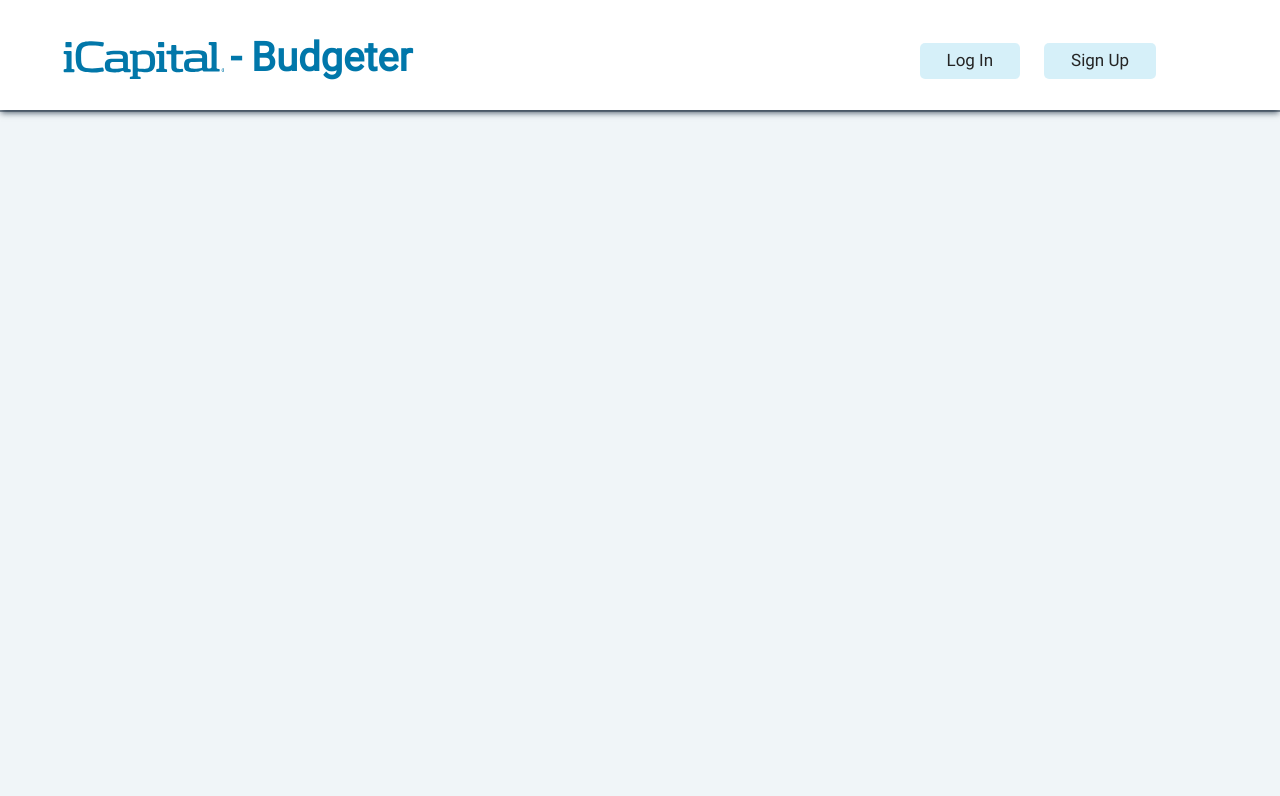
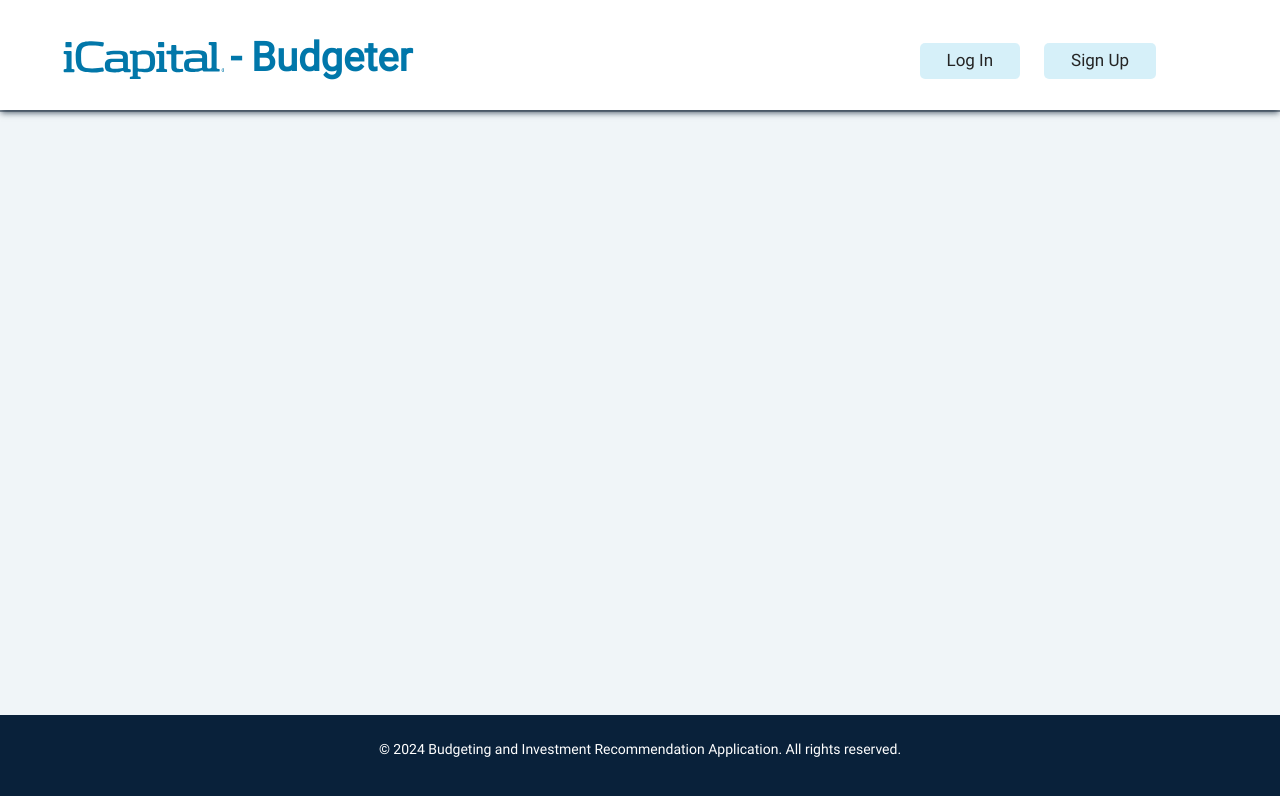
Before and after one commit to jorammercado/fin-track-frontend, a React (Vite) app: page /login in a window 1280 px wide. Shown: the top 796 px of the page. Built offline with nearby package versions, Linux system fonts and the light colour scheme.

Commit message:
footer added

```diff
--- a/src/App.jsx
+++ b/src/App.jsx
@@ -2,6 +2,7 @@ import { useState } from 'react'
 import { BrowserRouter as Router, Routes, Route, Navigate } from "react-router-dom"
 import Login from "./pages/Login"
 import Home from "./pages/Home"
+import Footer from './components/Footer'
 import FourOFour from "./pages/FourOFour"
 import SignUp from "./pages/SignUp"
 import User from "./pages/User"
@@ -23,10 +24,10 @@ function App() {
   return (
     <div className='app'>
       <Router>
-        <div className="nav">
+        <div className="app__nav">
           <NavBar />
         </div>
-        <main className="main">
+        <main className="app__main">
           <Routes>
             <Route path="/"
               element={
@@ -39,6 +40,9 @@ function App() {
             />
           </Routes>
         </main>
+        <div className="app__footer">
+          <Footer />
+        </div>
       </Router>
     </div>
   )
--- a/src/App.scss
+++ b/src/App.scss
@@ -2,4 +2,9 @@
   display: flex;
   flex-direction: column;
   min-height: 100vh;
+
+  &__main {
+    flex: 1;
+    padding-bottom: 50px;
+  }
 }
--- /dev/null
+++ b/src/components/Footer.jsx
@@ -0,0 +1,12 @@
+import React from 'react'
+import "./Footer.scss"
+
+const Footer = () => {
+    return (
+        <footer className="footer text-white text-center py-4">
+            <p> &copy; 2024 Budgeting and Investment Recommendation Application. All rights reserved.</p>
+        </footer>
+    )
+}
+
+export default Footer
--- /dev/null
+++ b/src/components/Footer.scss
@@ -0,0 +1,5 @@
+.footer {
+    margin-top: auto;
+    font-size: 14px;
+    background-color: #09213A !important;
+  }
```
